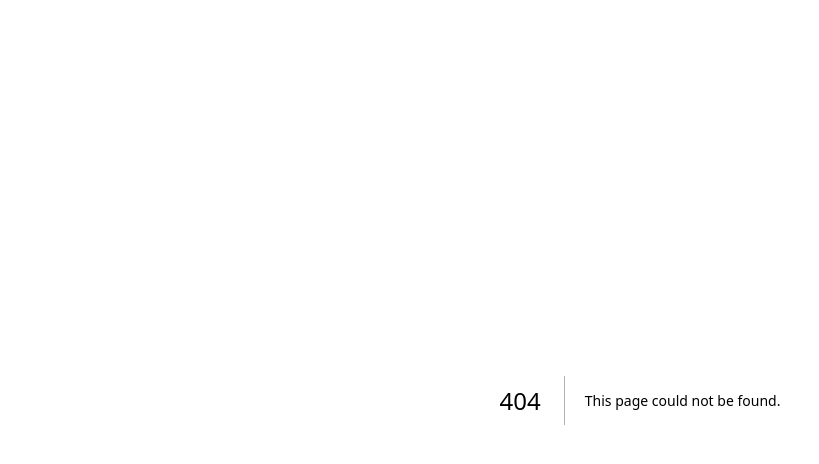
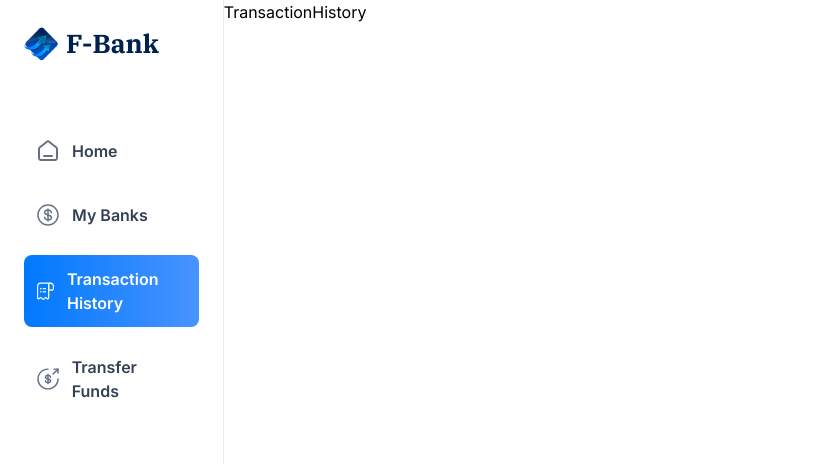
Before and after one commit to RuslanFom/banking_app_platform, a Next.js app: page /transaction-history in a window 1280 px wide. Before the commit this address had no page. Shown: the top 464 px of the page, without its empty margins (0-819 px from the left). Built offline with nearby package versions, Linux system fonts and the light colour scheme.

Commit message:
implement the complete layout

```diff
--- /dev/null
+++ b/app/(root)/my-banks/page.tsx
@@ -0,0 +1,9 @@
+import React from "react"
+
+const MyBanks = () => {
+    return (
+        <div>MyBanks</div>
+    )
+}
+
+export default MyBanks
--- /dev/null
+++ b/app/(root)/payment-transfer/page.tsx
@@ -0,0 +1,9 @@
+import React from "react"
+
+const Transfer = () => {
+    return (
+        <div>Transfer</div>
+    )
+}
+
+export default Transfer
--- /dev/null
+++ b/app/(root)/transaction-history/page.tsx
@@ -0,0 +1,9 @@
+import React from "react"
+
+const TransactionHistory = () => {
+    return (
+        <div>TransactionHistory</div>
+    )
+}
+
+export default TransactionHistory
--- a/components/Sidebar.tsx
+++ b/components/Sidebar.tsx
@@ -1,5 +1,6 @@
 'use client'
 
+import React from 'react'
 import Link from "next/link"
 import Image from "next/image"
 import {sidebarLinks} from "@/constants"
```
